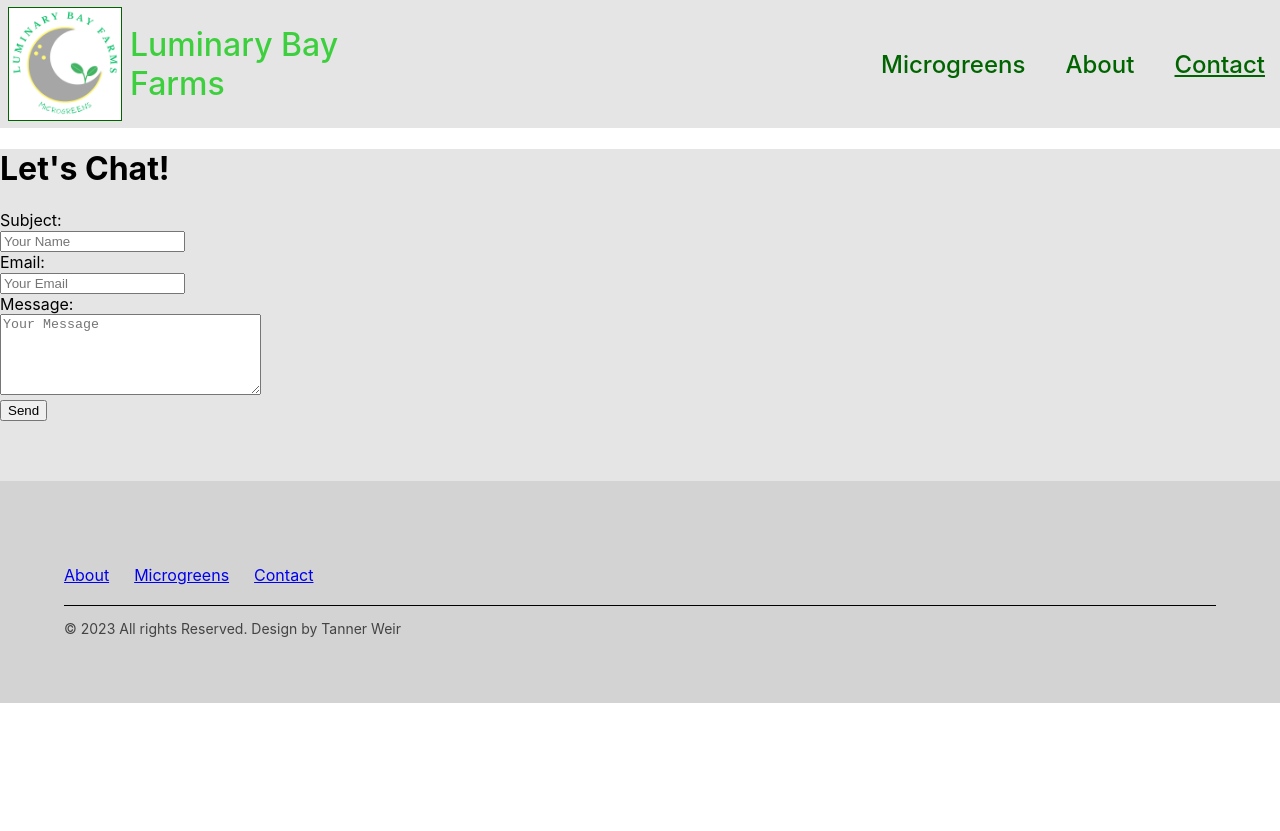
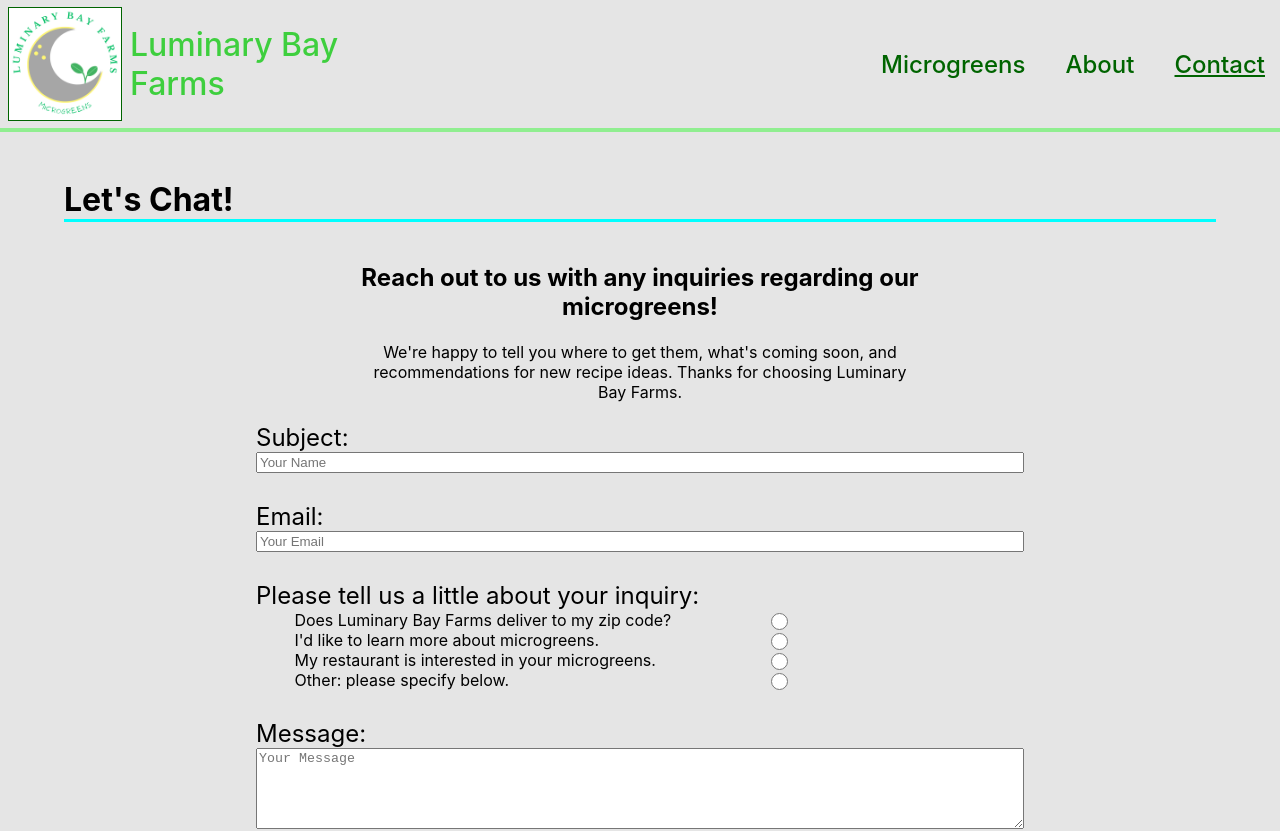
Before and after one commit to TWeir77/luminary-bay-farms, a React (Create React App) app: page /contact in a window 1280 px wide. Shown: the top 831 px of the page. Before the commit the page ends 800 px from the top, so only its background shows below. Built offline with nearby package versions, Linux system fonts and the light colour scheme.

Commit message:
complete contact form and design

```diff
--- a/src/Components/Contact/Contact.css
+++ b/src/Components/Contact/Contact.css
@@ -0,0 +1,53 @@
+#contact-title {
+  border-top: 4px solid lightgreen;
+
+}
+
+#contact-title .section-title {
+  margin-top: 0;
+  padding-top: 3rem;
+}
+
+#form-header {
+  padding: 0 5%;
+  margin: 0;
+  text-align: center;
+}
+
+#form-subheader {
+  font-size: 1rem;
+  text-align: center;
+  padding: 5px 15%;
+}
+
+#form {
+  display: flex;
+  flex-direction: column;
+  width: 60%;
+  padding: 2% 20%;
+  font-size: 1.5rem;
+}
+
+.radio {
+  display: flex;
+  flex: start;
+}
+
+label {
+  font-size: 1rem;
+  width: 60%;
+  padding-left: 5%;
+}
+
+.bubble {
+  width: 5%;
+  justify-self: start;
+}
+
+#submit-button {
+  padding: 1.5%;
+  font-size: 1.2rem;
+  align-self: center;
+  text-align: center;
+  width: 20%;
+}
--- a/src/Components/Contact/Contact.js
+++ b/src/Components/Contact/Contact.js
@@ -4,17 +4,37 @@ import './Contact.css';
 export default function Contact() {
   return (
     <main>
-      <div>
-        <h1>Let's Chat!</h1>
+      <div id="contact-title">
+        <h1 className="section-title">Let's Chat!</h1>
       </div>
-      <form action="mailto:example@gmail.com">
+      <form id="form" action="mailto:example@gmail.com">
+        <h4 id='form-header'>Reach out to us with any inquiries regarding our microgreens!</h4>
+        <p id="form-subheader">We're happy to tell you where to get them, what's coming soon, and recommendations for new recipe ideas. Thanks for choosing Luminary Bay Farms.</p>
         Subject:<br/>
-        <input type="text" name="subject" placeholder="Your Name" required /><br/>
+        <input className="input" type="text" name="subject" placeholder="Your Name" required /><br/>
         Email:<br/>
-        <input type="email" name="email" placeholder="Your Email" required /><br/>
+        <input className="input" type="email" name="email" placeholder="Your Email" required /><br/>
+        Please tell us a little about your inquiry:
+        <div className="radio">
+          <label for='delivery'>Does Luminary Bay Farms deliver to my zip code?</label>
+          <input className="bubble" type="radio" id="delivery" name="inquiry" value="delivery"/>
+        </div>
+        <div className="radio">
+          <label for='learnMore'>I'd like to learn more about microgreens.</label>
+          <input className="bubble" type="radio" id="learnMore" name="inquiry" value="learnMore"/>
+        </div>
+        <div className="radio">
+          <label for='contract'>My restaurant is interested in your microgreens.</label>
+          <input className="bubble" type="radio" id="contract" name="inquiry" value="contract"/>
+        </div>
+        <div className="radio">
+          <label for='other'>Other: please specify below.</label>
+          <input className="bubble" type="radio" id="other" name="inquiry" value="other"/>
+        </div>
+        <br/>
         Message:<br/>
         <textarea name="body" rows="5" cols="30" placeholder="Your Message"></textarea><br/>
-        <input type="submit" value="Send"/>
+        <input id="submit-button" type="submit" value="Send"/>
       </form>
     </main>
   )
```
